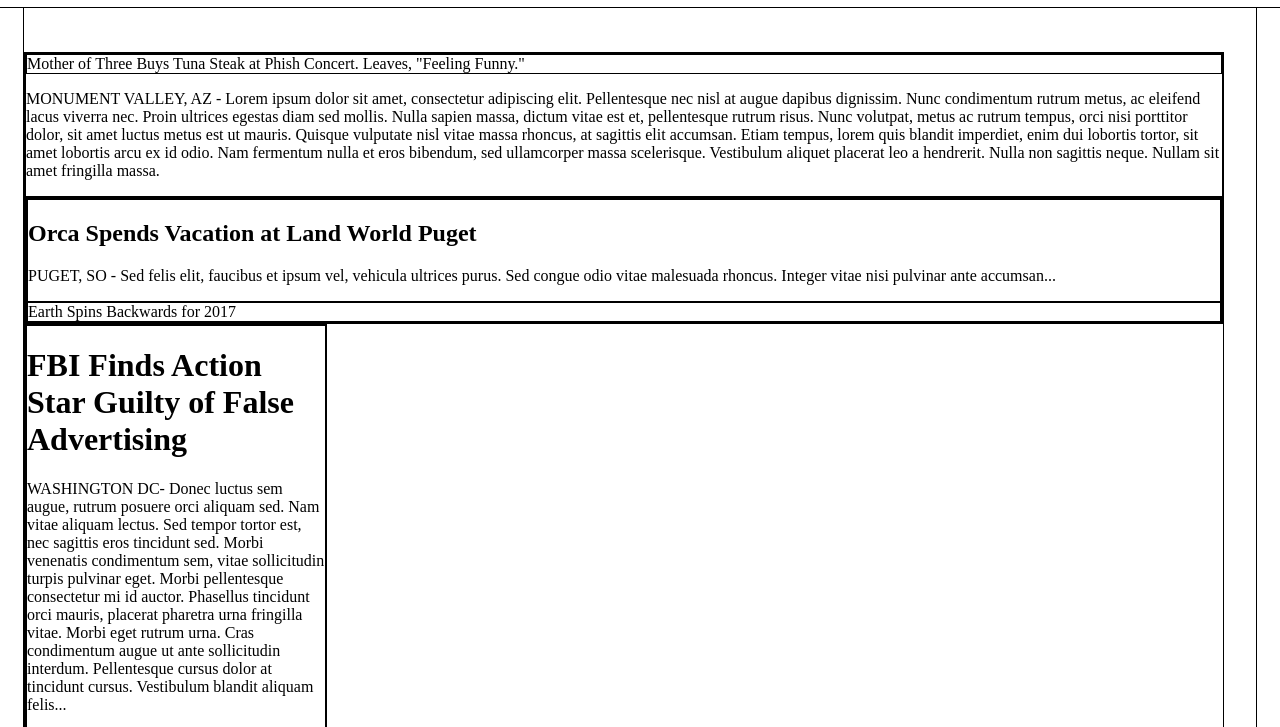
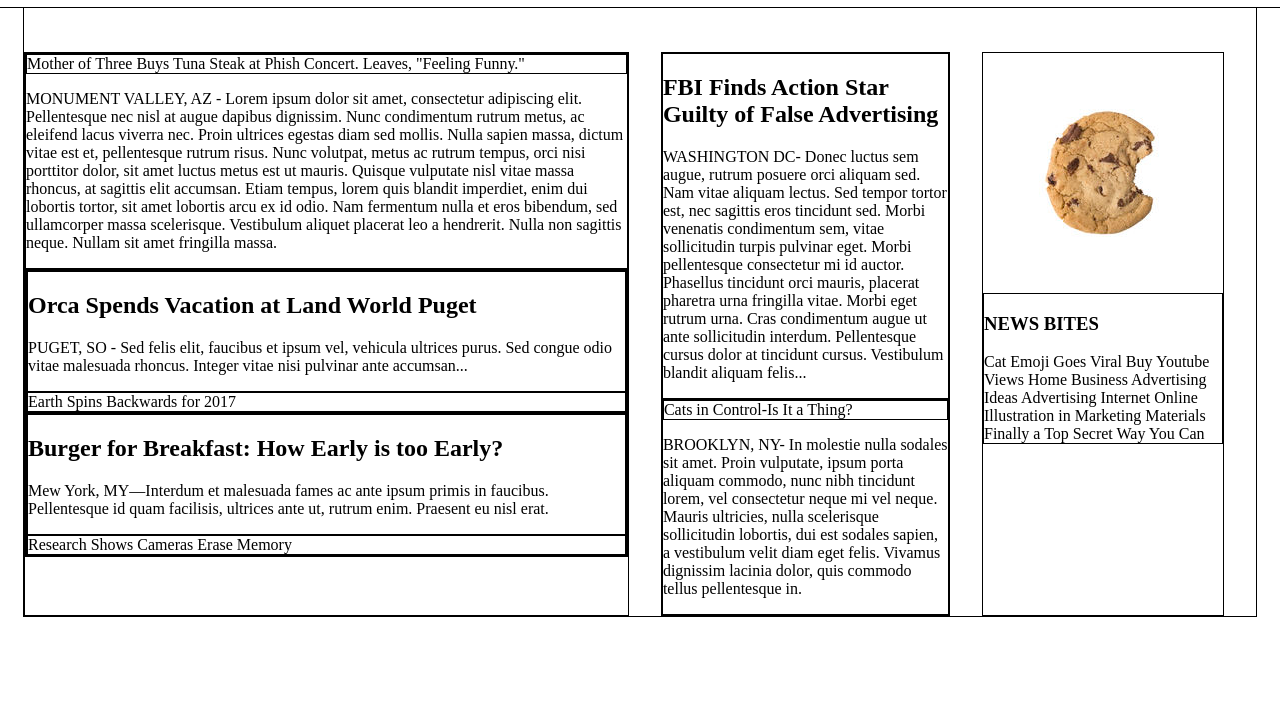
Before and after one commit to moseshewetson/myTimes, a plain HTML site: page index.html in a window 1280 px wide. Shown: the part 73-800 px from the top of the page. Drawn offline with Linux system fonts and the light colour scheme.

Commit message:
Finished basic layout

```diff
--- a/index.html
+++ b/index.html
@@ -44,8 +44,21 @@
                         <span>Earth Spins Backwards for 2017</span>
                     </div>
                 </div>
+                <div class="story">
+                    <div class="story-text">
+                        <h2>Burger for Breakfast: How Early is too Early?</h2>
+                        <p class="story-story">
+                            Mew York, MY—Interdum et malesuada fames ac ante ipsum primis in faucibus. Pellentesque id quam facilisis, ultrices ante ut, rutrum enim. Praesent eu nisl erat.
+                        </p>
                     </div>
-            <!--  <div>
+                    <div class="story-image">
+                        <span>Research Shows Cameras Erase Memory</span>
+                    </div>
+                </div>
+            </div>
+        </div>
+        <!--  This was my first try at the layout, i forgot to add propper tags in the right places -->
+        <!-- <div>
                 <p>Mother of Three Buys Tuna Steak at Phish Concert. Leaves, "Feeling Funny."</p>
             </div>
             <div>
@@ -66,19 +79,37 @@
             <p>Research Shows Cameras Erase Memory</p>
                     </div> -->
         <div class="medium">
+            <div class="story">
+                <h2>FBI Finds Action Star Guilty of False Advertising</h2>
+                <p class="story-story">WASHINGTON DC- Donec luctus sem augue, rutrum posuere orci aliquam sed. Nam vitae aliquam lectus. Sed tempor tortor est, nec sagittis eros tincidunt sed. Morbi venenatis condimentum sem, vitae sollicitudin turpis pulvinar eget. Morbi pellentesque consectetur mi id auctor. Phasellus tincidunt orci mauris, placerat pharetra urna fringilla vitae. Morbi eget rutrum urna. Cras condimentum augue ut ante sollicitudin interdum. Pellentesque cursus dolor at tincidunt cursus. Vestibulum blandit aliquam felis...</p>
+            </div>
+            <div class="story">
+                <div class="story-image">
+                    <span>Cats in Control-Is It a Thing?</span>
+                </div>
+                <p class="story-story">BROOKLYN, NY- In molestie nulla sodales sit amet. Proin vulputate, ipsum porta aliquam commodo, nunc nibh tincidunt lorem, vel consectetur neque mi vel neque. Mauris ultricies, nulla scelerisque sollicitudin lobortis, dui est sodales sapien, a vestibulum velit diam eget felis. Vivamus dignissim lacinia dolor, quis commodo tellus pellentesque in.</p>
+            </div>
+            <!--    also my first try at layout for the medium column    -->
+            <!--
             <div>
                 <h1>FBI Finds Action Star Guilty of False Advertising</h1>
                 <p>WASHINGTON DC- Donec luctus sem augue, rutrum posuere orci aliquam sed. Nam vitae aliquam lectus. Sed tempor tortor est, nec sagittis eros tincidunt sed. Morbi venenatis condimentum sem, vitae sollicitudin turpis pulvinar eget. Morbi pellentesque consectetur mi id auctor. Phasellus tincidunt orci mauris, placerat pharetra urna fringilla vitae. Morbi eget rutrum urna. Cras condimentum augue ut ante sollicitudin interdum. Pellentesque cursus dolor at tincidunt cursus. Vestibulum blandit aliquam felis...
                 </p>
             </div>
             <p>Cats in Control-Is It a Thing?</p>
-                <p>BROOKLYN, NY- In molestie nulla sodales sit amet. Proin vulputate, ipsum porta aliquam commodo, nunc nibh tincidunt lorem, vel consectetur neque mi vel neque. Mauris ultricies, nulla scelerisque sollicitudin lobortis, dui est sodales sapien, a vestibulum velit diam eget felis. Vivamus dignissim lacinia dolor, quis commodo tellus pellentesque in.</p>
+            <p>BROOKLYN, NY- In molestie nulla sodales sit amet. Proin vulputate, ipsum porta aliquam commodo, nunc nibh tincidunt lorem, vel consectetur neque mi vel neque. Mauris ultricies, nulla scelerisque sollicitudin lobortis, dui est sodales sapien, a vestibulum velit diam eget felis. Vivamus dignissim lacinia dolor, quis commodo tellus pellentesque in.</p>    -->
         </div>
         <div class="small">
             <img src="./media/img-news-bite.png" alt="">
-                <div>
-                    <h2>NEWS BITES</h2>
-                    <p>Cat Emoji Goes Viral Buy Youtube Views Home Business Advertising Ideas Advertising Internet Online Illustration in Marketing Materials Finally a Top Secret Way You Can</p>
+
+            <div class="news-bites">
+                <h3>NEWS BITES</h3>
+                <span>Cat Emoji Goes Viral</span>
+                <span>Buy Youtube Views</span>
+                <span>Home Business Advertising Ideas</span>
+                <span>Advertising Internet Online </span>
+                <span>Illustration in Marketing Materials</span>
+                <span>Finally a Top Secret Way You Can</span>
             </div>
         </div>
     </div>
```
Lines whose indentation alone changed are shown as unchanged.
